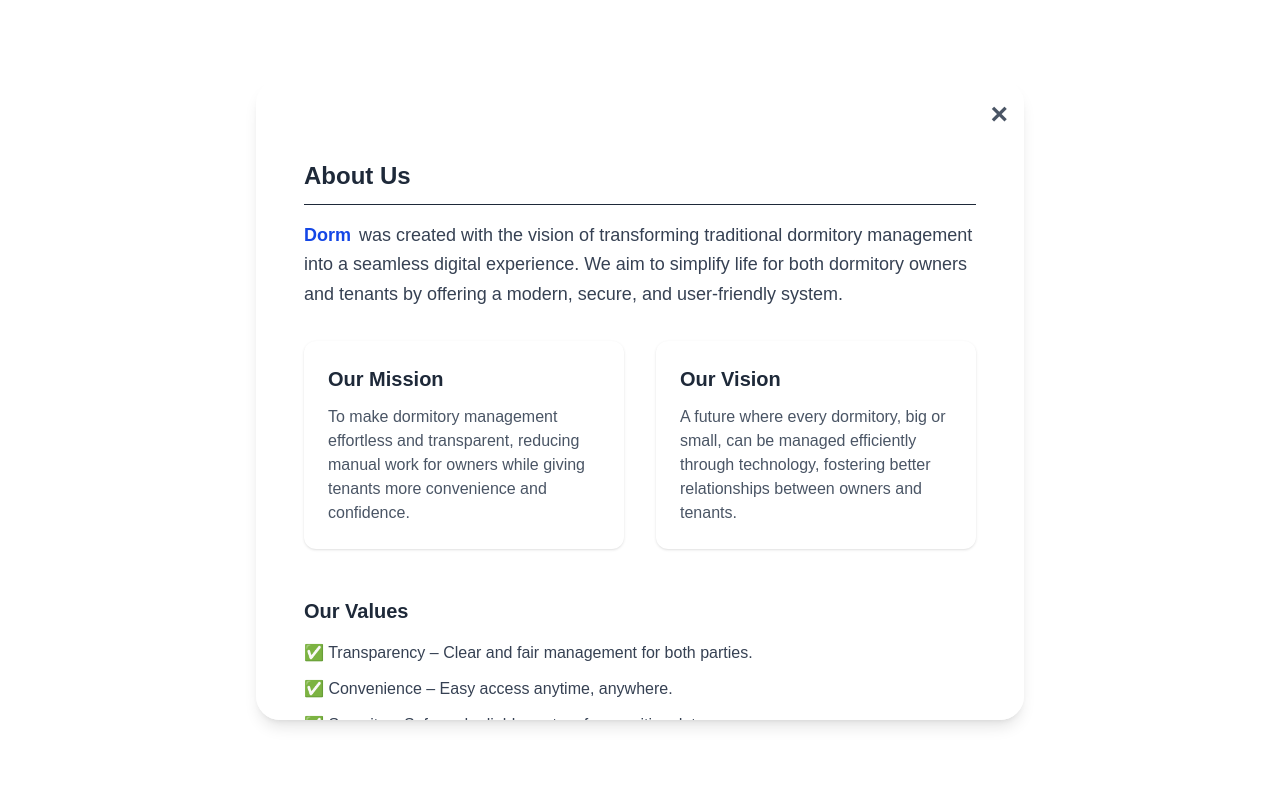
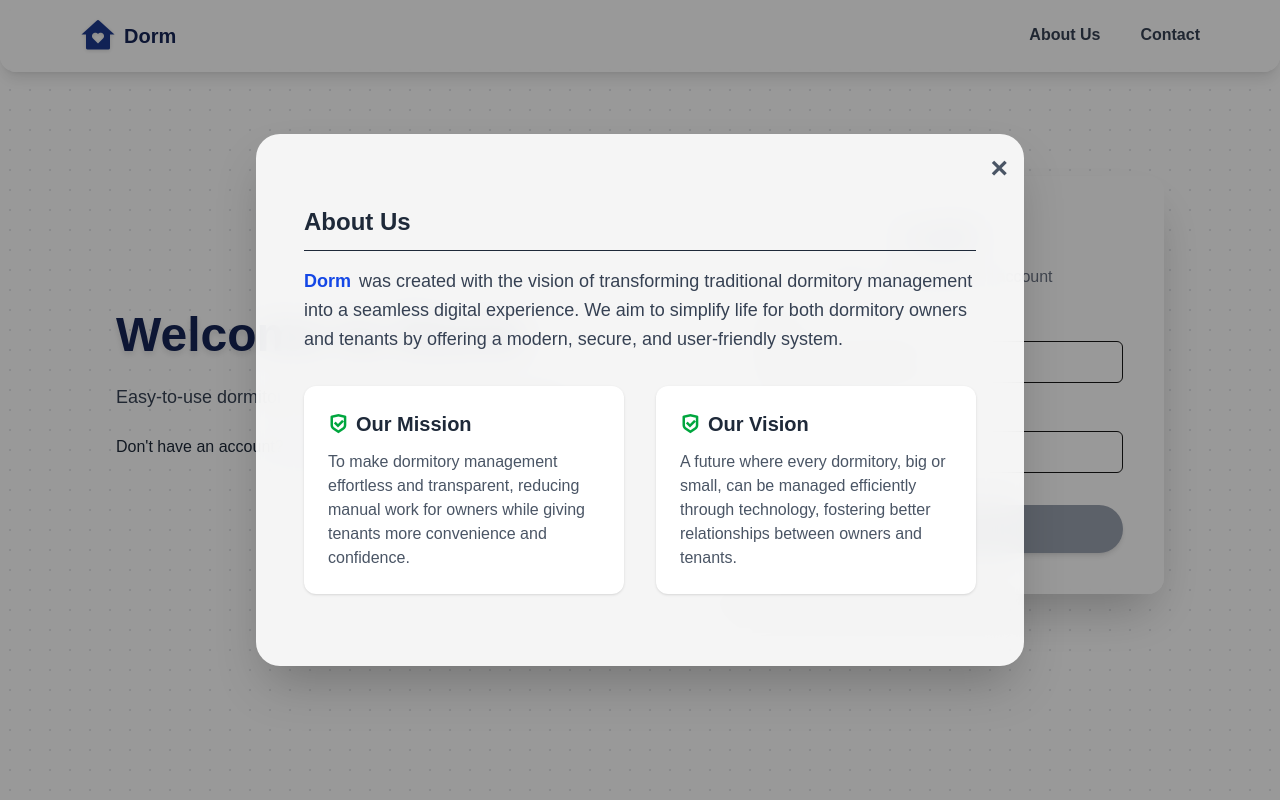
Before and after one commit to Aphiphu1122/my-dorm, a Next.js app: page /login in a window 1280 px wide. Both pictures are taken after a click on the button "About Us". Built offline with nearby package versions, Linux system fonts and the light colour scheme.

Commit message:
update ui last

```diff
--- a/src/app/admin/adminpanel/page.tsx
+++ b/src/app/admin/adminpanel/page.tsx
@@ -155,13 +155,13 @@ export default function AdminDashboardPage() {
           <div className="flex gap-2 w-full sm:w-auto">
             <input
               type="text"
-              className="border border-gray-300 rounded-md px-4 py-2 w-full sm:w-48 focus:outline-none focus:ring-2 focus:ring-[#0F3659]"
+              className="border border-gray-300 rounded-md px-4 py-2 w-full sm:w-48 focus:outline-none focus:ring-2 focus:ring-blue-500"
               placeholder="Room number"
               value={newRoomNumber}
               onChange={(e) => setNewRoomNumber(e.target.value)}
             />
             <button
-              className="bg-[#0F3659] text-white px-6 py-2 rounded-md hover:scale-105 transition duration-200"
+              className="bg-blue-500 text-white px-6 py-2 rounded-md hover:scale-105 transition duration-200"
               onClick={handleAddRoom}
             >
               + Add Room
@@ -236,7 +236,7 @@ export default function AdminDashboardPage() {
         ) : (
           <div className="overflow-x-auto bg-gray-100 rounded-lg shadow-lg mx-4 md:mx-6">
             <table className="min-w-full table-auto text-sm text-left">
-              <thead className="border border-gray-200 bg-white text-gray-600">
+              <thead className="border border-gray-200 bg-gray-100 text-gray-600">
                 <tr>
                   <th className="px-4 py-3">First Name</th>
                   <th className="px-4 py-3">Last Name</th>
--- a/src/app/admin/bills/page.tsx
+++ b/src/app/admin/bills/page.tsx
@@ -200,7 +200,7 @@ export default function AdminBillListPage() {
         {/* Table */}
         <div className="overflow-x-auto bg-gray-100 rounded-lg shadow-lg mt-8">
           <table className="w-full border text-sm border-gray-200">
-            <thead className="bg-white text-left text-s font-semibold text-gray-600">
+            <thead className="bg-gray-100 text-left text-s font-semibold text-gray-600">
               <tr>
                 <th className="px-4 py-3 border-b border-gray-200">Month</th>
                 <th className="px-4 py-3 border-b border-gray-200">Room</th>
--- a/src/app/admin/rooms/page.tsx
+++ b/src/app/admin/rooms/page.tsx
@@ -193,7 +193,7 @@ export default function RoomManagementPage() {
                   </div>
 
                   <button
-                    className="bg-[#0F3659] text-white px-5 py-2 rounded-md hover:scale-105 transition disabled:opacity-50 disabled:cursor-not-allowed"
+                    className="bg-blue-500 text-white px-5 py-2 rounded-md hover:scale-105 transition disabled:opacity-50 disabled:cursor-not-allowed"
                     onClick={handleAddRoom}
                     disabled={!newRoomNumber || !isValidRoomNumber}
                   >
--- a/src/app/login/page.tsx
+++ b/src/app/login/page.tsx
@@ -46,19 +46,19 @@ export default function LoginPage() {
 
 
   return (
-    <div className="min-h-screen flex flex-col items-center bg-white">
+    <div className="min-h-screen flex flex-col bg-white bg-[radial-gradient(#e5e7eb_1px,transparent_1px)] [background-size:20px_20px]">
       {/* Header */}
-      <header className="w-full fixed top-0 left-0 right-0 flex justify-between items-center bg-white px-20 py-4 shadow-md z-50">
+      <header className="w-full fixed top-0 left-0 right-0 flex justify-between items-center backdrop-blur-md bg-white/70 px-20 py-4 shadow-lg z-50 rounded-b-2xl">
         <div className="flex items-center space-x-2">
-          <i className="ri-home-heart-fill text-4xl text-blue-950"></i>
-          <h4 className="text-xl text-black font-semibold">Dorm</h4>
+          <i className="ri-home-heart-fill text-4xl text-blue-900 drop-shadow-sm"></i>
+          <h4 className="text-xl text-blue-950 font-bold">Dorm</h4>
         </div>
-        <nav className="flex items-center space-x-8">
-          <ul className="flex space-x-8 text-gray-700 font-semibold">
+        <nav>
+          <ul className="flex space-x-10 text-gray-700 font-semibold">
             <li>
               <button
                 onClick={() => setShowAboutModal(true)}
-                className="relative font-medium text-gray-700 hover:text-blue-800 transition after:content-[''] after:block after:h-[2px] after:w-0 hover:after:w-full after:bg-blue-600 after:transition-all"
+                className="hover:text-blue-900 transition relative after:block after:h-[2px] after:bg-blue-600 after:scale-x-0 hover:after:scale-x-100 after:transition-transform after:origin-left"
               >
                 About Us
               </button>
@@ -66,7 +66,7 @@ export default function LoginPage() {
             <li>
               <button
                 onClick={() => setShowContactModal(true)}
-                className="relative font-medium text-gray-700 hover:text-blue-800 transition after:content-[''] after:block after:h-[2px] after:w-0 hover:after:w-full after:bg-blue-600 after:transition-all"
+                className="hover:text-blue-900 transition relative after:block after:h-[2px] after:bg-blue-600 after:scale-x-0 hover:after:scale-x-100 after:transition-transform after:origin-left"
               >
                 Contact
               </button>
@@ -76,18 +76,20 @@ export default function LoginPage() {
       </header>
 
       {/* Content */}
-      <div className="flex flex-col md:flex-row justify-center items-center w-full max-w-6xl mt-24 px-4 py-12 gap-10">
+      <div className="flex flex-col md:flex-row justify-center items-center w-full max-w-6xl mx-auto mt-32 px-6 py-12 gap-12">
         {/* Left Section */}
         <div className="md:w-1/2 text-center md:text-left space-y-6">
-          <h1 className="text-4xl font-bold text-blue-950">Welcome to Dorm</h1>
-          <p className="text-gray-600 text-lg">
+          <h1 className="text-5xl font-extrabold text-blue-950 drop-shadow-md">
+            Welcome to Dorm
+          </h1>
+          <p className="text-gray-700 text-lg">
             Easy-to-use dormitory management system for everyone
           </p>
-          <p className="text-gray-700">
+          <p className="text-gray-800">
             Don&apos;t have an account?{" "}
             <a
               href="/register"
-              className="text-blue-600 hover:underline font-semibold"
+              className="text-blue-700 hover:underline font-semibold"
             >
               Sign up here
             </a>
@@ -97,55 +99,67 @@ export default function LoginPage() {
         {/* Login Form */}
         <form
           onSubmit={handleLogin}
-          className="bg-white p-8 rounded-lg shadow-lg w-full md:w-1/2 max-w-md"
+          className="backdrop-blur-lg bg-white/80 p-10 rounded-2xl shadow-2xl w-full md:w-1/2 max-w-md border border-white/40"
         >
-          <h2 className="text-3xl font-bold mb-2 text-center text-gray-800">
+          <h2 className="text-3xl font-bold mb-3 text-center text-blue-950">
             Login
           </h2>
-          <h3 className="text-gray-500 mb-5 text-center">
+          <h3 className="text-gray-500 mb-6 text-center">
             Sign in to manage your account
           </h3>
 
           {errorMsg && (
-            <p className="text-red-600 text-sm mb-4">{errorMsg}</p>
+            <p className="text-red-600 text-sm mb-4 text-center">{errorMsg}</p>
           )}
 
-          <div className="mb-4">
-            <label htmlFor="email" className="block text-sm font-medium text-gray-700 mb-1">
+          <div className="mb-5">
+            <label
+              htmlFor="email"
+              className="block text-sm font-medium text-gray-700 mb-2"
+            >
               Email
             </label>
+            <div className="flex items-center border rounded-md px-3 py-2 bg-white/70 focus-within:ring-2 focus-within:ring-blue-400">
+              <i className="ri-mail-fill text-gray-400 mr-2"></i>
               <input
                 id="email"
                 type="email"
-              className="w-full px-4 py-2 border border-gray-300 rounded-md focus:outline-none focus:ring-2 focus:ring-blue-400 text-gray-900"
+                className="flex-1 bg-transparent outline-none text-gray-900"
                 value={email}
                 onChange={(e) => setEmail(e.target.value)}
                 placeholder="Enter your email"
                 required
               />
             </div>
+          </div>
 
-          <div className="mb-6">
-            <label htmlFor="password" className="block text-sm font-medium text-gray-700 mb-1">
+          <div className="mb-8">
+            <label
+              htmlFor="password"
+              className="block text-sm font-medium text-gray-700 mb-2"
+            >
               Password
             </label>
+            <div className="flex items-center border rounded-md px-3 py-2 bg-white/70 focus-within:ring-2 focus-within:ring-blue-400">
+              <i className="ri-lock-password-fill text-gray-400 mr-2"></i>
               <input
                 id="password"
                 type="password"
-              className="w-full px-4 py-2 border border-gray-300 rounded-md focus:outline-none focus:ring-2 focus:ring-blue-400 text-gray-900"
+                className="flex-1 bg-transparent outline-none text-gray-900"
                 value={password}
                 onChange={(e) => setPassword(e.target.value)}
                 placeholder="Enter your password"
                 required
               />
             </div>
+          </div>
 
           <button
             type="submit"
             disabled={!(email && password)}
-            className={`w-full py-2 rounded-md transition ${
+            className={`w-full py-3 rounded-full font-semibold shadow-md transition-all ${
               email && password
-                ? "bg-gradient-to-r from-blue-600 to-indigo-700 text-white rounded-full shadow-md hover:scale-105 hover:shadow-lg transition-all"
+                ? "bg-gradient-to-r from-blue-600 to-indigo-700 text-white hover:scale-105 hover:shadow-xl"
                 : "bg-gray-400 text-white cursor-not-allowed"
             }`}
           >
@@ -157,11 +171,11 @@ export default function LoginPage() {
       {/* Modal: About Us */}
       {showAboutModal && (
         <div
-          className="fixed inset-0 bg-white bg-opacity-70 flex justify-center items-start pt-20 z-50 overflow-auto"
+          className="fixed inset-0 bg-black/40 flex justify-center items-center z-50"
           onClick={() => setShowAboutModal(false)}
         >
           <div
-            className="bg-white rounded-3xl p-6 max-w-3xl w-full mx-4 shadow-lg relative max-h-[80vh] overflow-y-auto"
+            className="bg-white/90 backdrop-blur-lg rounded-3xl p-6 max-w-3xl w-full mx-4 shadow-2xl relative animate-[fadeIn_0.3s_ease-out]"
             onClick={(e) => e.stopPropagation()}
           >
             <button
@@ -179,11 +193,11 @@ export default function LoginPage() {
       {/* Modal: Contact */}
       {showContactModal && (
         <div
-          className="fixed inset-0 bg-white bg-opacity-70 flex justify-center items-start pt-20 z-50 overflow-auto"
+          className="fixed inset-0 bg-black/40 flex justify-center items-center z-50"
           onClick={() => setShowContactModal(false)}
         >
           <div
-            className="bg-white rounded-3xl p-6 max-w-3xl w-full mx-4 shadow-lg relative max-h-[80vh] overflow-y-auto"
+            className="bg-white/90 backdrop-blur-lg rounded-3xl p-6 max-w-3xl w-full mx-4 shadow-2xl relative animate-[fadeIn_0.3s_ease-out]"
             onClick={(e) => e.stopPropagation()}
           >
             <button
--- a/src/app/register/page.tsx
+++ b/src/app/register/page.tsx
@@ -101,9 +101,9 @@ const handleSubmit = async (e: React.FormEvent) => {
 };
 
   return (
-      <div className="min-h-screen bg-white">
+      <div className="min-h-screen bg-white bg-[radial-gradient(#e5e7eb_1px,transparent_1px)] [background-size:20px_20px]">
       <Toaster position="top-right" />
-      <header className="w-full fixed top-0 left-0 right-0 flex justify-between items-center bg-white px-20 py-4 shadow-md z-50">
+      <header className="w-full fixed top-0 left-0 right-0 flex justify-between items-center backdrop-blur-md bg-white/70 px-20 py-4 shadow-lg z-50 rounded-b-2xl">
         <div className="flex items-center space-x-2">
           <i className="ri-home-heart-fill text-4xl text-blue-950"></i>
           <h4 className="text-xl text-black font-semibold">Dorm</h4>
@@ -133,10 +133,10 @@ const handleSubmit = async (e: React.FormEvent) => {
       <div className="flex flex-col md:flex-row w-full max-w-6xl mx-auto mt-17 px-4 py-12 gap-10">
 
         <div className="md:w-1/2 md:sticky md:top-70 self-start text-center md:text-left space-y-6">
-          <h1 className="text-4xl font-bold text-blue-950">Welcome to Dorm</h1>
-          <p className="text-gray-600 text-lg">Easy-to-use dormitory management system for everyone</p>
-          <p className="text-gray-700">
-            Already have an account? <a href="/login" className="text-blue-600 hover:underline font-semibold">Log in here</a>
+          <h1 className="text-5xl font-extrabold text-blue-950 drop-shadow-md">Welcome to Dorm</h1>
+          <p className="text-gray-700 text-lg">Easy-to-use dormitory management system for everyone</p>
+          <p className="text-gray-800">
+            Already have an account? <a href="/login" className="text-blue-700 hover:underline font-semibold">Log in here</a>
           </p>
         </div>
 
@@ -234,6 +234,7 @@ const handleSubmit = async (e: React.FormEvent) => {
 
               <div>
                 <label className="block mb-1 font-medium text-gray-700">Email</label>
+
                 <input
                   type="email"
                   name="email"
--- a/src/components/about.tsx
+++ b/src/components/about.tsx
@@ -2,9 +2,9 @@
 
 export default function AboutUsPage() {
   return (
-    <div className="px-6 py-12">
+    <div className="px-6 py-12 ">
       <div className="max-w-4xl mx-auto text-center">
-        <h2 className="text-2xl font-bold text-gray-800 border-b pb-3 text-left mt-2">About Us</h2>
+        <h2 className="text-2xl font-bold text-gray-800 border-b pb-3 text-left ">About Us</h2>
 
         {/* คำโปรย */}
         <p className="text-lg text-gray-700 leading-relaxed mb-6 mt-4 text-left">
@@ -13,10 +13,13 @@ export default function AboutUsPage() {
           We aim to simplify life for both dormitory owners and tenants by offering a modern, secure, and user-friendly system.
         </p>
 
-        {/* Mission & Vision */}
+       {/* Mission & Vision */}
         <div className="grid md:grid-cols-2 gap-8 text-left mt-8">
           <div className="p-6 bg-white rounded-xl shadow hover:shadow-lg transition-transform duration-300">
-            <h4 className="text-xl font-semibold mb-3 text-gray-800">Our Mission</h4>
+            <h4 className="text-xl font-semibold mb-3 text-gray-800 flex items-center">
+              <i className="ri-shield-check-line text-green-600 mr-2"></i>
+              Our Mission
+            </h4>
             <p className="text-gray-600">
               To make dormitory management effortless and transparent, reducing manual work for owners
               while giving tenants more convenience and confidence.
@@ -24,31 +27,16 @@ export default function AboutUsPage() {
           </div>
 
           <div className="p-6 bg-white rounded-xl shadow hover:shadow-lg transition-transform duration-300">
-            <h4 className="text-xl font-semibold mb-3 text-gray-800">Our Vision</h4>
+            <h4 className="text-xl font-semibold mb-3 text-gray-800 flex items-center">
+              <i className="ri-shield-check-line text-green-600 mr-2"></i>
+              Our Vision
+            </h4>
             <p className="text-gray-600">
               A future where every dormitory, big or small, can be managed efficiently through technology,
               fostering better relationships between owners and tenants.
             </p>
           </div>
         </div>
-
-        {/* Our Values */}
-        <div className="mt-12 text-left">
-          <h3 className="text-xl font-bold text-gray-800 mb-4">Our Values</h3>
-          <ul className="space-y-3 text-gray-700">
-            <li>✅ Transparency – Clear and fair management for both parties.</li>
-            <li>✅ Convenience – Easy access anytime, anywhere.</li>
-            <li>✅ Security – Safe and reliable system for sensitive data.</li>
-          </ul>
-        </div>
-
-        {/* Contact */}
-        <div className="mt-12 text-left">
-          <h3 className="text-xl font-bold text-gray-800 mb-4">Contact Us</h3>
-          <p className="text-gray-600">
-            Have questions or feedback? Reach out at <span className="text-blue-600 font-medium">support@dormsystem.com</span>
-          </p>
-        </div>
       </div>
     </div>
   );
--- a/src/components/contact.tsx
+++ b/src/components/contact.tsx
@@ -2,7 +2,7 @@
 
 export default function ContactPage() {
   return (
-    <div className="space-y-6 text-center px-4 max-w-xl mx-auto">
+    <div className="space-y-2 text-center max-w-xl mx-auto">
       <h2 className="text-2xl font-bold text-gray-800  border-b pb-3 text-left mt-2">Contact</h2>
       <p className="text-sm text-gray-700 leading-relaxed">
         If you have any questions or suggestions, feel free to reach out to us through the following channels.
@@ -26,7 +26,6 @@ export default function ContactPage() {
         </a>
       </div>
 
-      {/* ที่อยู่ ไม่มีกรอบ */}
       <div className="flex items-center space-x-2 mt-4 max-w-xl mx-auto text-gray-800 text-sm justify-center">
         <i className="ri-map-pin-line text-blue-600 text-lg"></i>
         <span>University of Phayao, Mae Ka Subdistrict, Mueang District, Phayao Province 56000</span>
```
Lines whose indentation alone changed are shown as unchanged.
